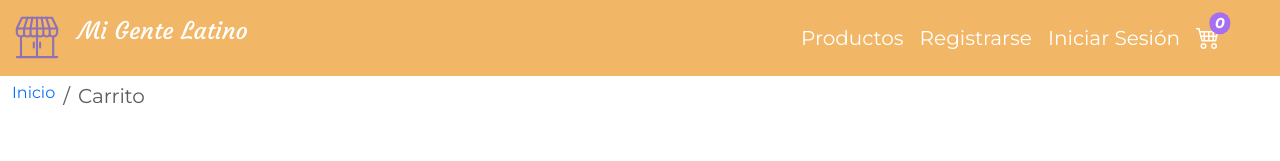
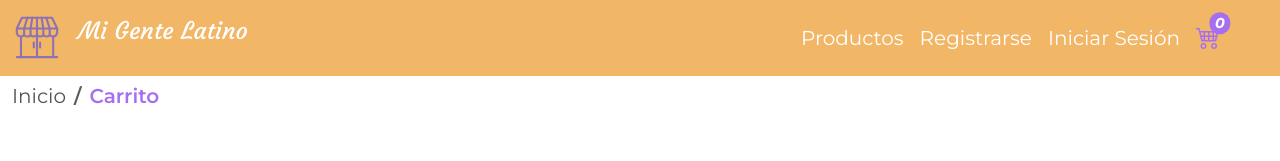
Before and after one commit to carolinalunasfarah/marketplace-frontend-react-user, a React (Vite) app: page /carrito in a window 1280 px wide. Shown: the top 161 px of the page. Built offline with nearby package versions, Linux system fonts and the light colour scheme.

Commit message:
fix breadcrumb styles

```diff
--- a/src/App.css
+++ b/src/App.css
@@ -111,13 +111,15 @@ a {
 .inactive {
     text-decoration: none;
     font-size: 20px;
-    /* padding-right: 1rem;
-    margin-right: 1rem; */
+}
+
+.inactive a {
+  color: var(--color-gray);
 }
 
 .active {
-  color: var(--color-purple);
-
+  color: var(--color-purple) !important;
+  font-weight: 600;
 }
 
 .inactive {
--- a/src/components/Navigation.jsx
+++ b/src/components/Navigation.jsx
@@ -1,4 +1,4 @@
-import { NavLink, useLocation } from "react-router-dom";
+import { NavLink } from "react-router-dom";
 
 // hooks
 import { useContext } from "react";
@@ -15,8 +15,6 @@ import { DataContext } from "../context/DataContext";
 
 function Navigation() {
     const Auth = useContext(AuthContext);
-
-    const location = useLocation();
     const { cart } = useContext(DataContext);
 
   const activeClass = ({ isActive }) => (isActive ? "active" : "inactive");
--- a/src/components/NavigationTrail.jsx
+++ b/src/components/NavigationTrail.jsx
@@ -1,5 +1,5 @@
 import { Link } from "react-router-dom";
-import Breadcrumb from 'react-bootstrap/Breadcrumb';
+import Breadcrumb from "react-bootstrap/Breadcrumb";
 
 const NavigationTrail = ({ paths }) => {
     return (
@@ -9,12 +9,13 @@ const NavigationTrail = ({ paths }) => {
                     key={index}
                     linkAs={Link}
                     linkProps={{ to: path.to }}
-                    active={path.active}>
-                        {path.text}
+                    active={path.active}
+                    className={path.active ? "active" : "inactive"}>
+                    <span>{path.text}</span>
                 </Breadcrumb.Item>
             ))}
         </Breadcrumb>
     );
-}
+};
 
 export default NavigationTrail;
--- a/src/views/Product.jsx
+++ b/src/views/Product.jsx
@@ -49,7 +49,7 @@ const Product = () => {
 
   return (
     <Container fluid className="bg-body-secondary padding-top-custom">
-      <section className="py-4">
+      <section className="px-5 pt-4">
         <NavigationTrail
           paths={[
             {
```
Also changed, not shown: src/views/Register.jsx (+18 -8 lines).
